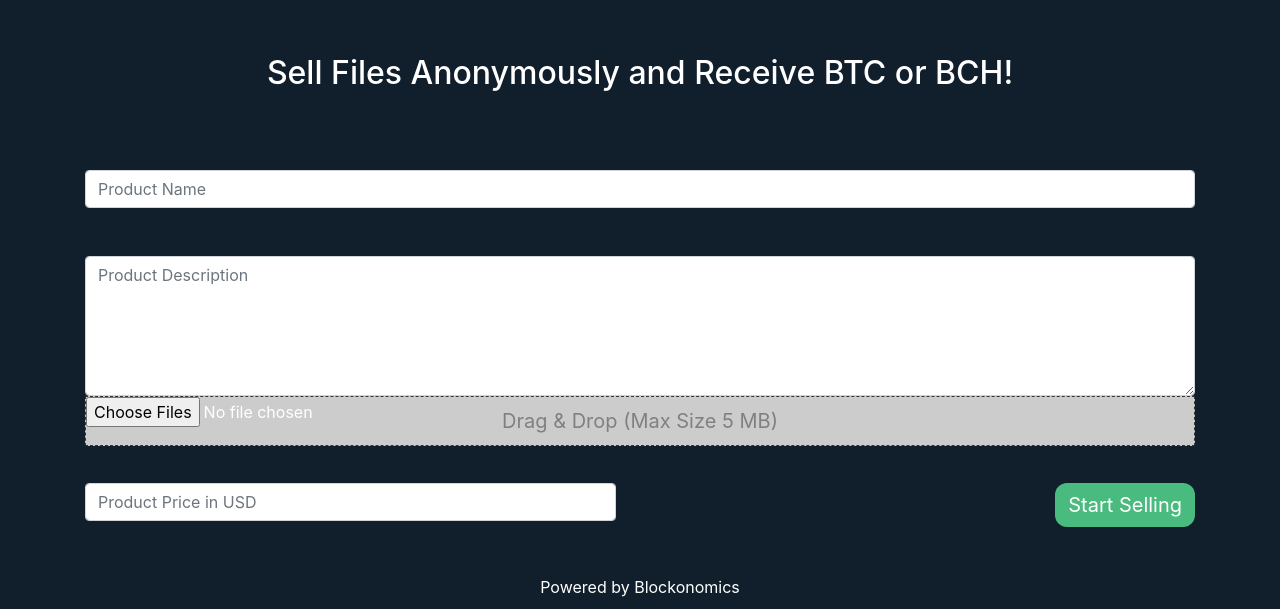
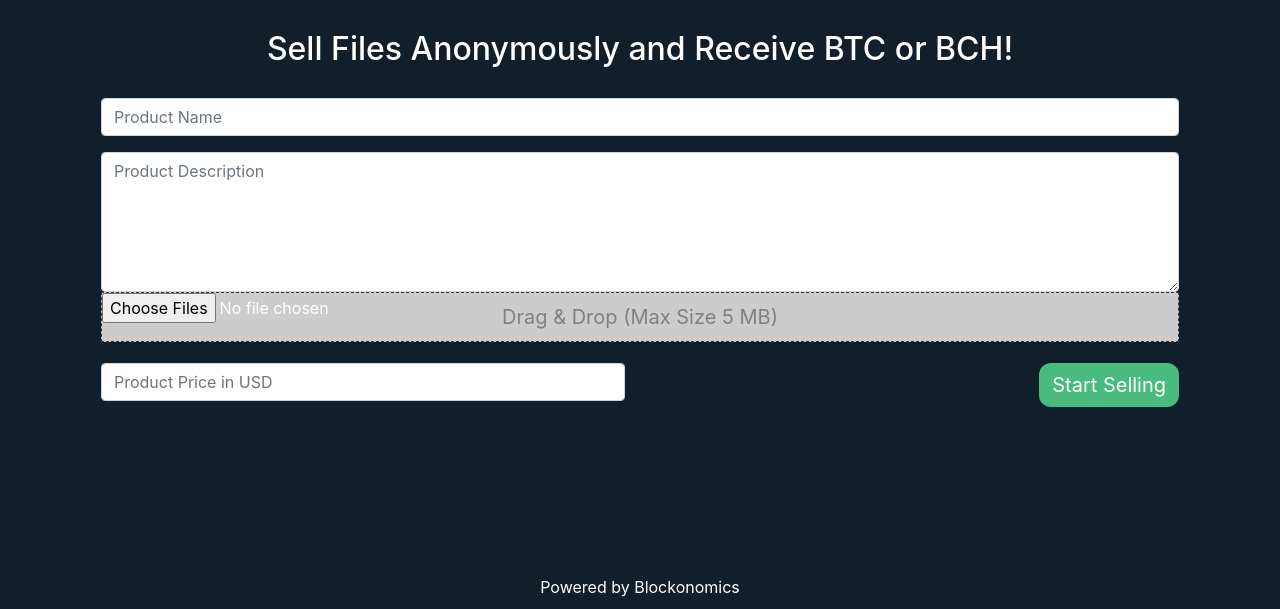
Before and after one commit to AJ-54/SatoshiBox, a Django app: page / in a window 1280 px wide. Shown: the part 191-800 px from the top of the page. Run offline with Django 3.2, Linux system fonts and the light colour scheme; some libraries are stand-ins or nearby versions; grey boxes are pictures that could not be loaded.

Commit message:
ui updates

```diff
--- a/core/templates/index.html
+++ b/core/templates/index.html
@@ -4,13 +4,13 @@
 
 <form class='container' method="POST" enctype="multipart/form-data" action="{% url 'core:product_create_view' %}">
     {% csrf_token %}
-    <h2 class='p-4'>Sell Files Anonymously and Receive BTC or BCH!</h2>
+    <h2>Sell Files Anonymously and Receive BTC or BCH!</h2>
 
-    <div class="input-group py-4">
+    <div class="input-group px-3">
         <input class="form-control" aria-label="Product Name" name="product_name" placeholder="Product Name" required>
     </div>
 
-    <div class='py-4'>
+    <div class='p-3'>
         <textarea class='form-control' style="background-color: white;" name="product_description" required
             placeholder="Product Description"></textarea>
         <div id='file-upload'>
@@ -20,12 +20,12 @@
         </div>
     </div>
 
-    <div class='row'>
-        <div class='col-6 pr-4 py-2'>
+    <div class='row px-3'>
+        <div class='col-6'>
             <input class='form-control' style="background-color: white;" placeholder="Product Price in USD"
                 name="price" required>
         </div>
-        <div class='col-6 pl-4 py-2'>
+        <div class='col-6'>
             <button type="submit" id='submitbtn' class='btn'>Start Selling</button>
         </div>
     </div>
```
